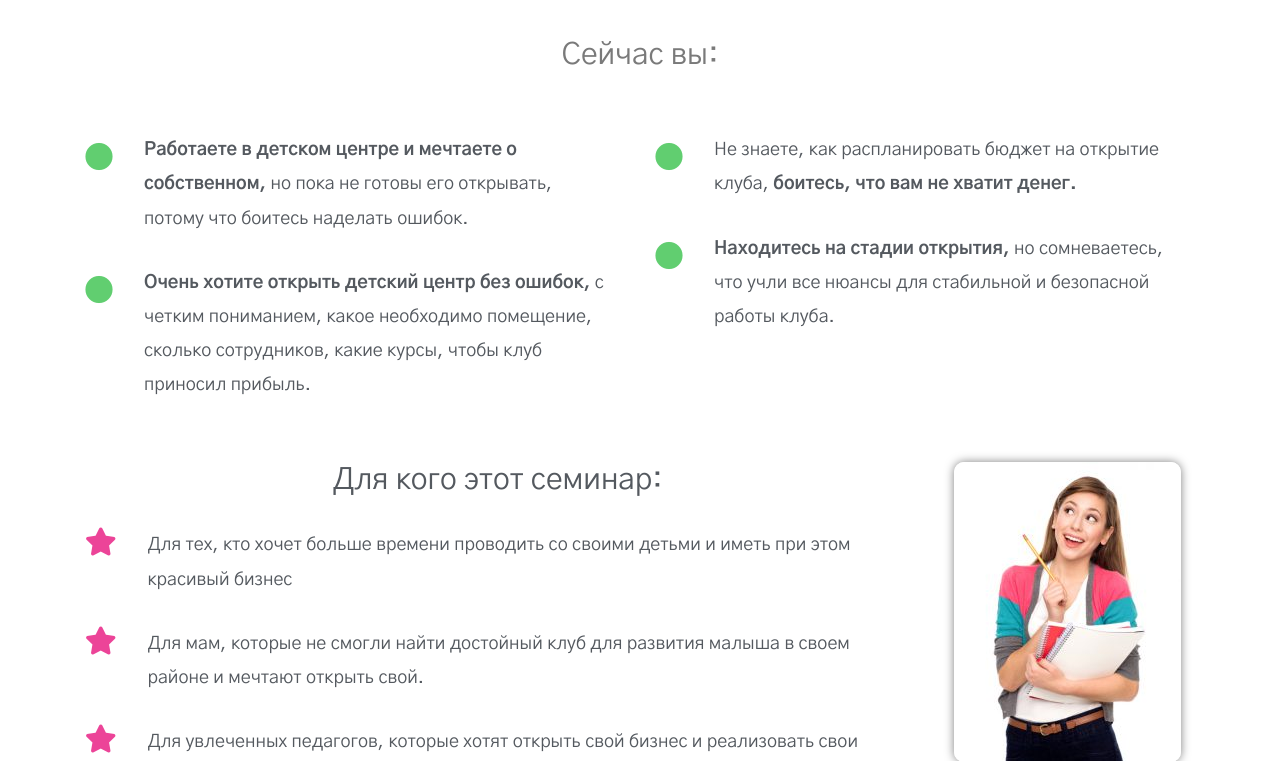
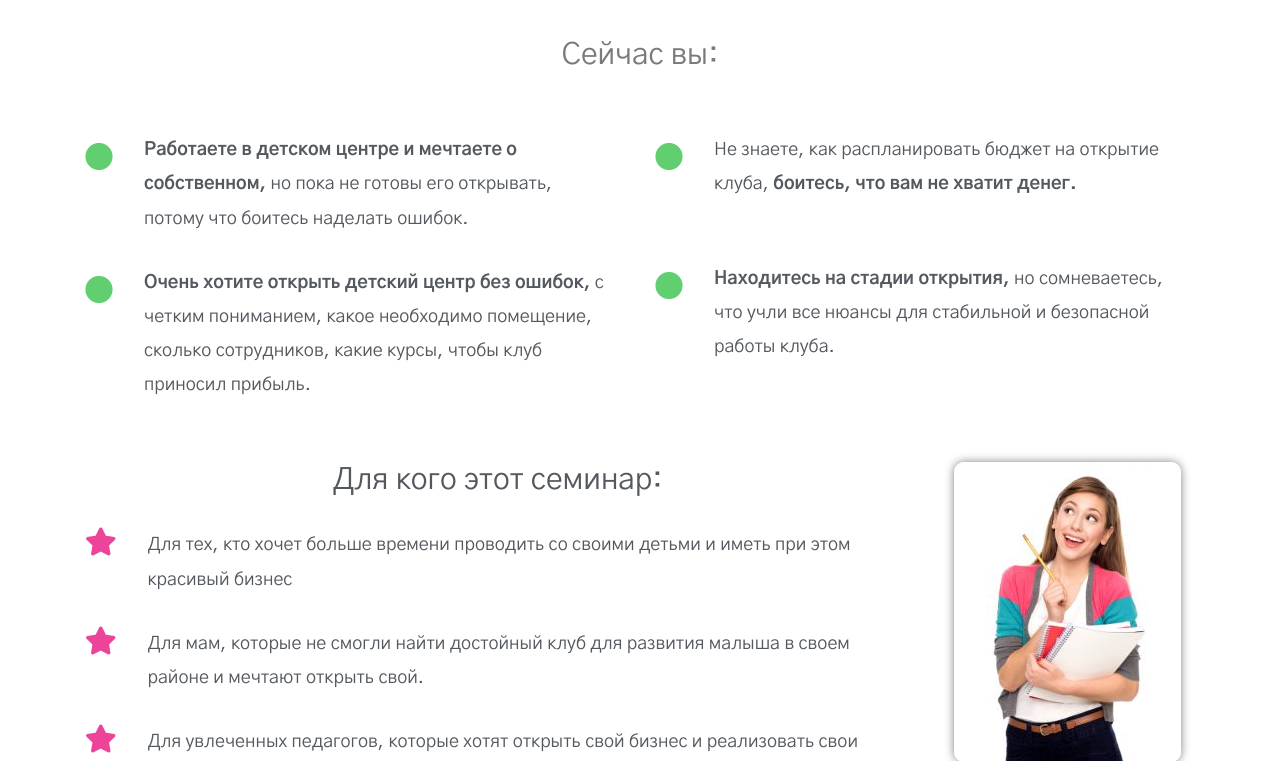
Before and after one commit to Garo1986/Garo1986.github.io, a PHP site: page / in a window 1280 px wide. Shown: the part 668-1429 px from the top of the page. Run offline with PHP 8.4, Linux system fonts and the light colour scheme; some libraries are stand-ins or nearby versions; some web fonts are replaced.

Commit message:
css change
выстроил в ряд столбцы

```diff
--- a/detKlubOnZero/css/style.css
+++ b/detKlubOnZero/css/style.css
@@ -130,6 +130,9 @@ section {
 .media {
 	margin-top: 30px;
 }
+.last-child {
+	margin-top: 60px;
+}
 .fa-circle {
 	color: #61ce70;
 	margin-top: 10px;
--- a/detKlubOnZero/index.html
+++ b/detKlubOnZero/index.html
@@ -86,7 +86,7 @@
             <div class="media-body">Не знаете, как распланировать бюджет на открытие клуба, <span>боитесь, что вам не хватит денег.</span>
             </div>
           </div>
-          <div class="media">
+          <div class="media last-child">
             <i class="fas fa-circle align-self-start mr-3"></i>
             <div class="media-body">
               <span>Находитесь на стадии открытия,</span> но сомневаетесь, что учли все нюансы для стабильной и безопасной работы клуба.
```
